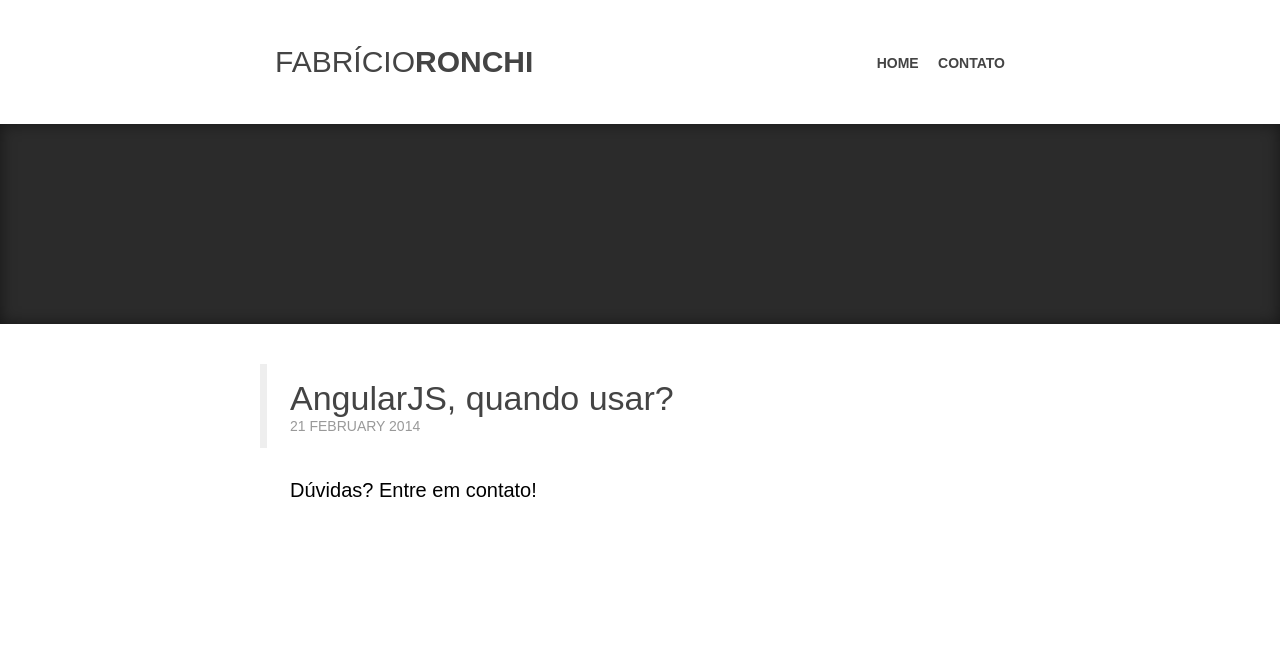
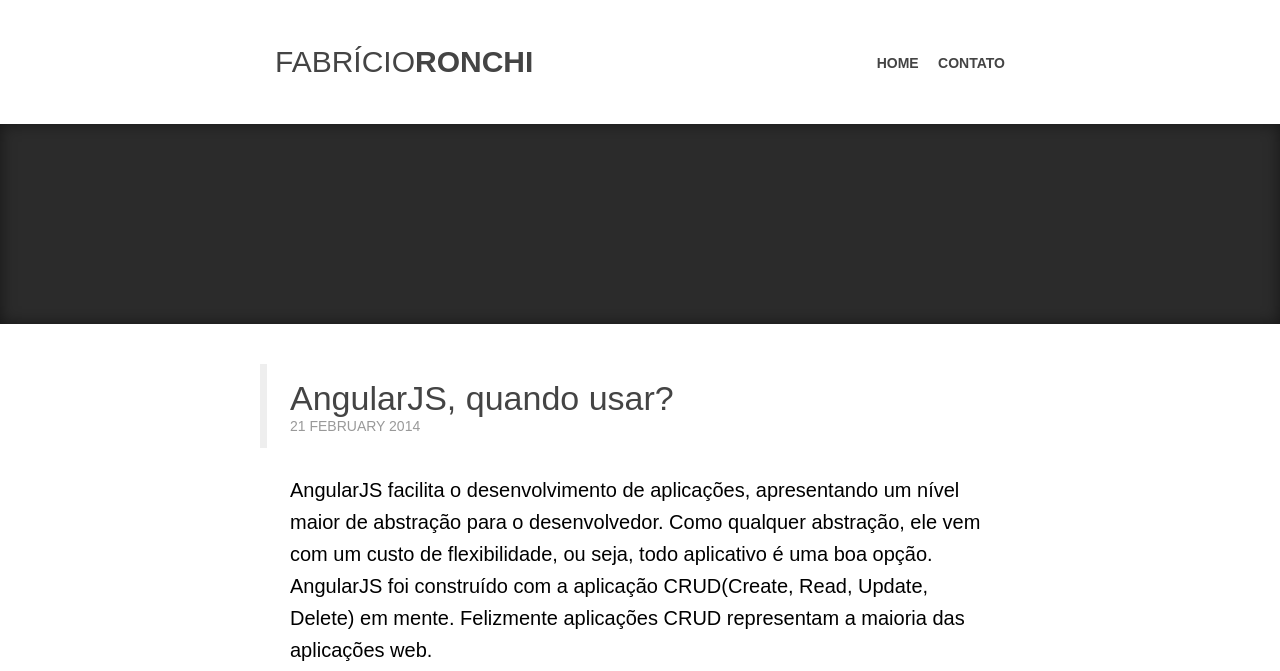
Before and after one commit to fabriciomrkonell/fabriciomrkonell, a Jekyll site: the page built from _posts/2014-02-21-aonde-usar-angularjs.markdown, in a window 1280 px wide. Shown: the top 671 px of the page. Built offline with Jekyll 4.4.1, drawn with Linux system fonts in a browser that asks for light colours; some web fonts are replaced; Markdown is read by kramdown in place of the engine named in the settings; comment, search, counter and statistics services are not loaded; some of the changed text lies outside the part shown; grey boxes are pictures that could not be loaded.

Commit message:
New Post

```diff
--- a/_posts/2014-02-21-aonde-usar-angularjs.markdown
+++ b/_posts/2014-02-21-aonde-usar-angularjs.markdown
@@ -5,5 +5,10 @@
 categories: Blog
 ---
 
+AngularJS facilita o desenvolvimento de aplicações, apresentando um nível maior de abstração para o desenvolvedor. Como qualquer abstração, ele vem com um custo de flexibilidade, ou seja, todo aplicativo é uma boa opção. AngularJS foi construído com a aplicação CRUD(Create, Read, Update, Delete) em mente. Felizmente aplicações CRUD representam a maioria das aplicações web.
+
+<img src="/img/posts/angularQuando.png.png" />
+
+Jogos e editores de GUI são exemplos de aplicações com manipulação DOM intensivo e complicado. Esses tipos de aplicativos são diferentes dos aplicativos CRUD, e como resultado, provavelmente não são uma boa opção para Angular. Nestes casos, pode ser melhor usar uma biblioteca com um menor nível de abstração, como jQuery.
 
 Dúvidas? Entre em contato!
```
Also changed, not shown: img/posts/angularQuando.png (added).
